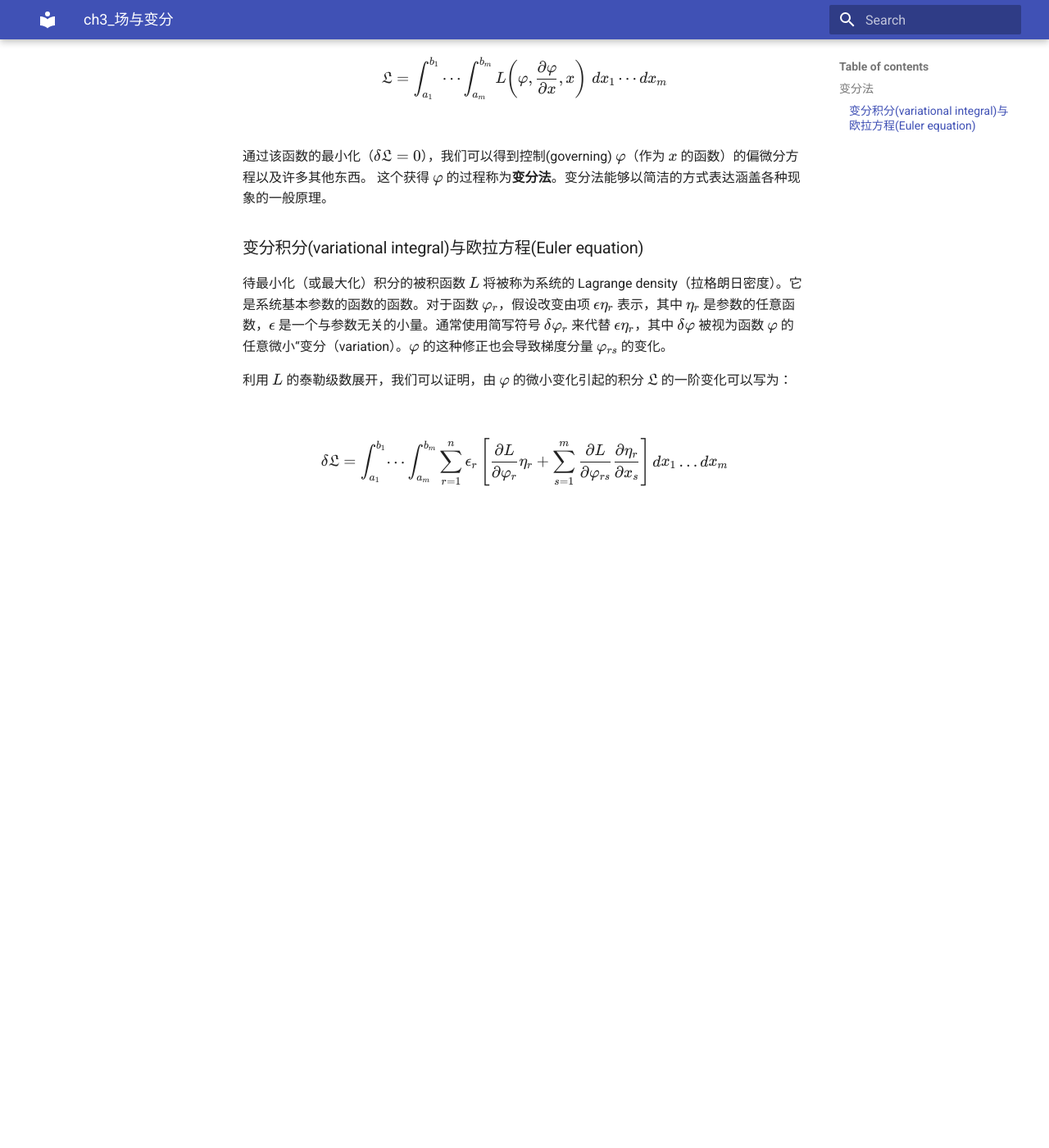
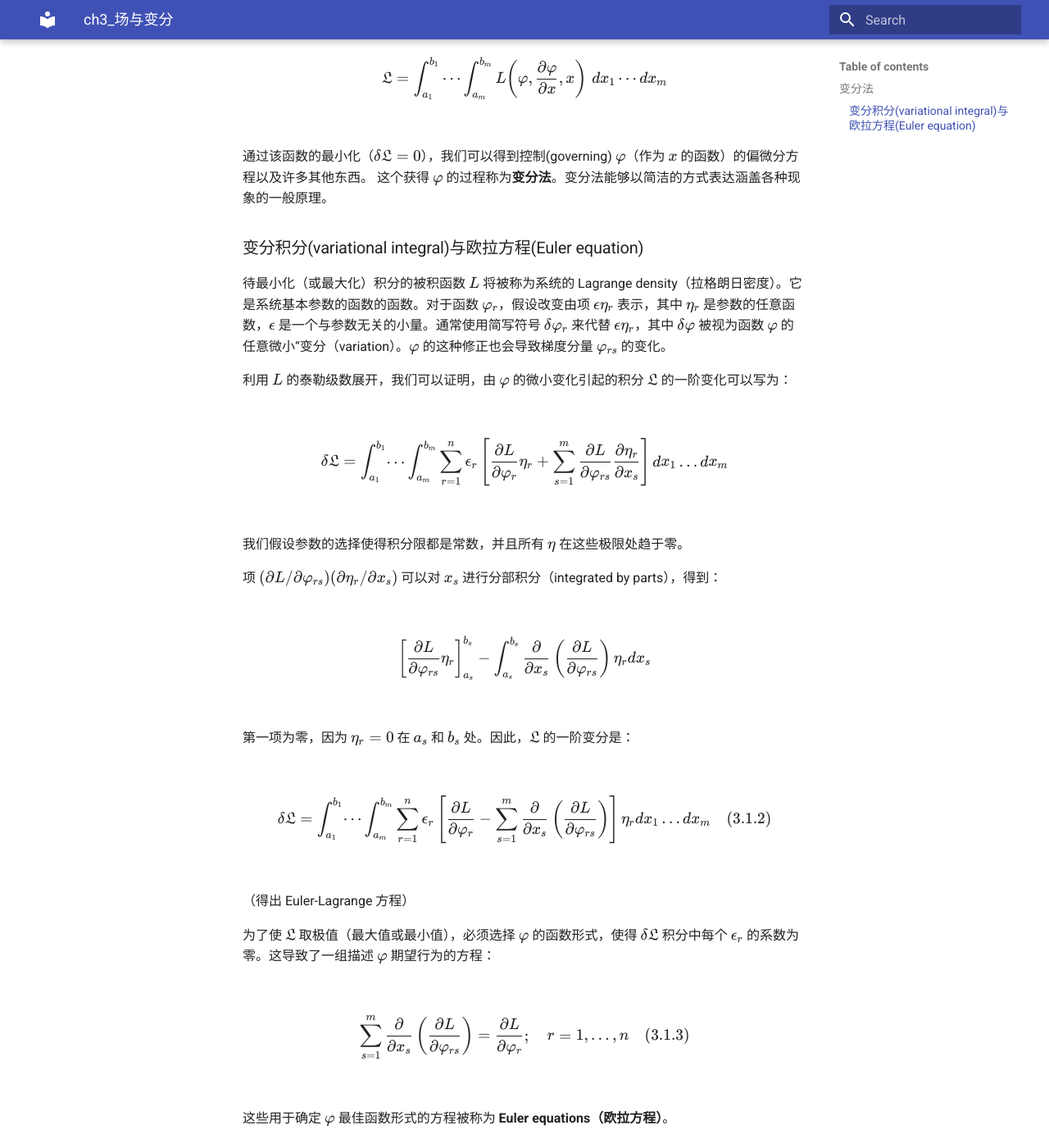
Before and after one commit to ymma98/technotes, an MkDocs documentation site: the page built from docs/math/数学物理方法/ch3_场与变分.md, in a window 1280 px wide and 1400 px high, scrolled down 344 px. Shown: the whole window at 82% size. Built offline with MkDocs 1.6.1 and Material for MkDocs 9.7.7, drawn with Linux system fonts in a browser that asks for light colours; before the commit the page ends 1003 px from its top, so only the background shows below that.

Commit message:
docs/math/数学物理方法/ch3_场与变分.md updated from https://stackedit.cn/

```diff
--- a/docs/math/数学物理方法/ch3_场与变分.md
+++ b/docs/math/数学物理方法/ch3_场与变分.md
@@ -21,6 +21,24 @@ $$
 
 $$\delta \mathfrak{L} = \int_{a_1}^{b_1} \dots \int_{a_m}^{b_m} \sum_{r=1}^{n} \epsilon_r \left[ \frac{\partial L}{\partial \varphi_r} \eta_r + \sum_{s=1}^{m} \frac{\partial L}{\partial \varphi_{rs}} \frac{\partial \eta_r}{\partial x_s} \right] dx_1 \dots dx_m$$
 
+我们假设参数的选择使得积分限都是常数，并且所有 $\eta$ 在这些极限处趋于零。
+
+项 $(\partial L / \partial \varphi_{rs}) (\partial \eta_r / \partial x_s)$ 可以对 $x_s$ 进行分部积分（integrated by parts），得到：
+
+$$\left[ \frac{\partial L}{\partial \varphi_{rs}} \eta_r \right]_{a_s}^{b_s} - \int_{a_s}^{b_s} \frac{\partial}{\partial x_s} \left( \frac{\partial L}{\partial \varphi_{rs}} \right) \eta_r dx_s$$
+
+第一项为零，因为 $\eta_r = 0$ 在 $a_s$ 和 $b_s$ 处。因此，$\mathfrak{L}$ 的一阶变分是：
+
+$$\delta \mathfrak{L} = \int_{a_1}^{b_1} \dots \int_{a_m}^{b_m} \sum_{r=1}^{n} \epsilon_r \left[ \frac{\partial L}{\partial \varphi_r} - \sum_{s=1}^{m} \frac{\partial}{\partial x_s} \left( \frac{\partial L}{\partial \varphi_{rs}} \right) \right] \eta_r dx_1 \dots dx_m \quad (3.1.2)$$
+
+（得出 Euler-Lagrange 方程）
+
+为了使 $\mathfrak{L}$ 取极值（最大值或最小值），必须选择 $\varphi$ 的函数形式，使得 $\delta \mathfrak{L}$ 积分中每个 $\epsilon_r$ 的系数为零。这导致了一组描述 $\varphi$ 期望行为的方程：
+
+$$\sum_{s=1}^{m} \frac{\partial}{\partial x_s} \left( \frac{\partial L}{\partial \varphi_{rs}} \right) = \frac{\partial L}{\partial \varphi_r}; \quad r = 1, \dots, n \quad (3.1.3)$$
+
+这些用于确定 $\varphi$ 最佳函数形式的方程被称为 **Euler equations（欧拉方程）**。
+
 <!--stackedit_data:
-eyJoaXN0b3J5IjpbMTcwMTE2NDBdfQ==
+eyJoaXN0b3J5IjpbMTI2NDgwNjYzMF19
 -->
```
